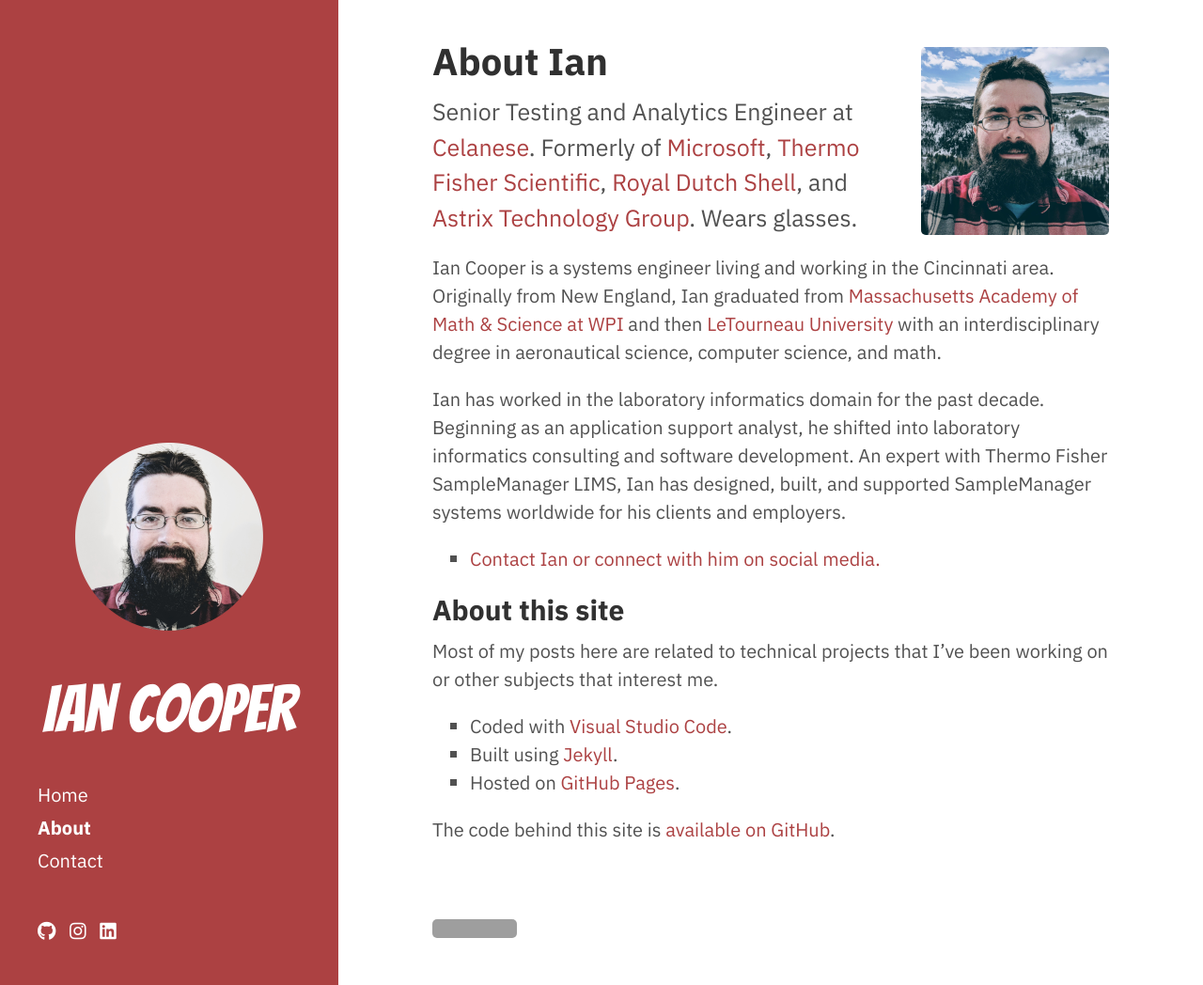
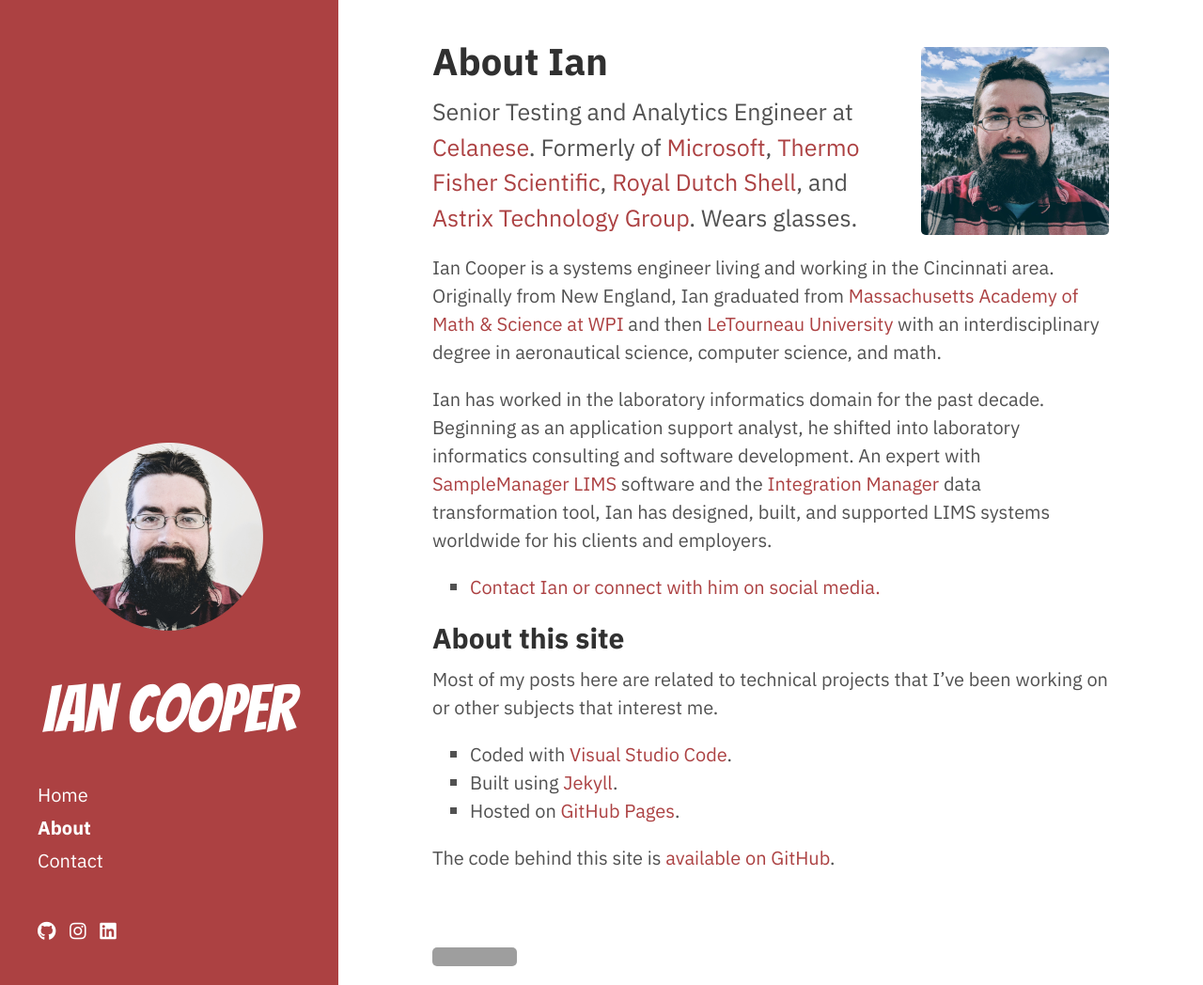
Before and after one commit to icooper/icooper.github.io, a Jekyll site: the page built from about.md, in a window 1280 px wide and 1048 px high. Shown: the whole window at 94% size. Built offline with Jekyll 4.4.1, drawn with Linux system fonts in a browser that asks for light colours; nearby versions of some CDN libraries; grey boxes are pictures that could not be loaded.

Commit message:
added links

```diff
--- a/about.md
+++ b/about.md
@@ -19,7 +19,7 @@
 
 Ian Cooper is a systems engineer living and working in the Cincinnati area. Originally from New England, Ian graduated from [Massachusetts Academy of Math &amp; Science at WPI](https://massacademy.org) and then [LeTourneau University](https://www.letu.edu) with an interdisciplinary degree in aeronautical science, computer science, and math.
 
-Ian has worked in the laboratory informatics domain for the past decade. Beginning as an application support analyst, he shifted into laboratory informatics consulting and software development. An expert with Thermo Fisher SampleManager LIMS, Ian has designed, built, and supported SampleManager systems worldwide for his clients and employers.
+Ian has worked in the laboratory informatics domain for the past decade. Beginning as an application support analyst, he shifted into laboratory informatics consulting and software development. An expert with [SampleManager LIMS](https://www.thermofisher.com/order/catalog/product/INF-11000) software and the [Integration Manager](https://www.thermofisher.com/order/catalog/product/INF-25000) data transformation tool, Ian has designed, built, and supported LIMS systems worldwide for his clients and employers.
 
 * [Contact Ian or connect with him on social media.](/contact.html)
 
```
